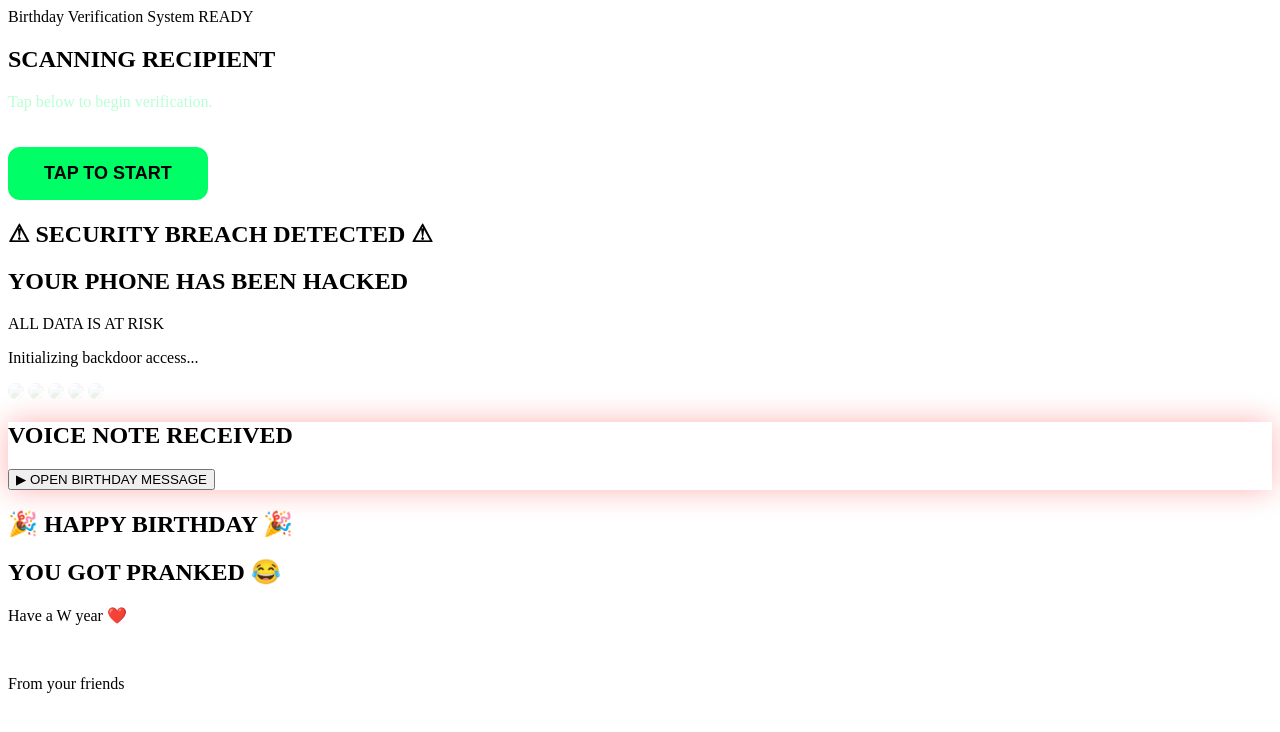
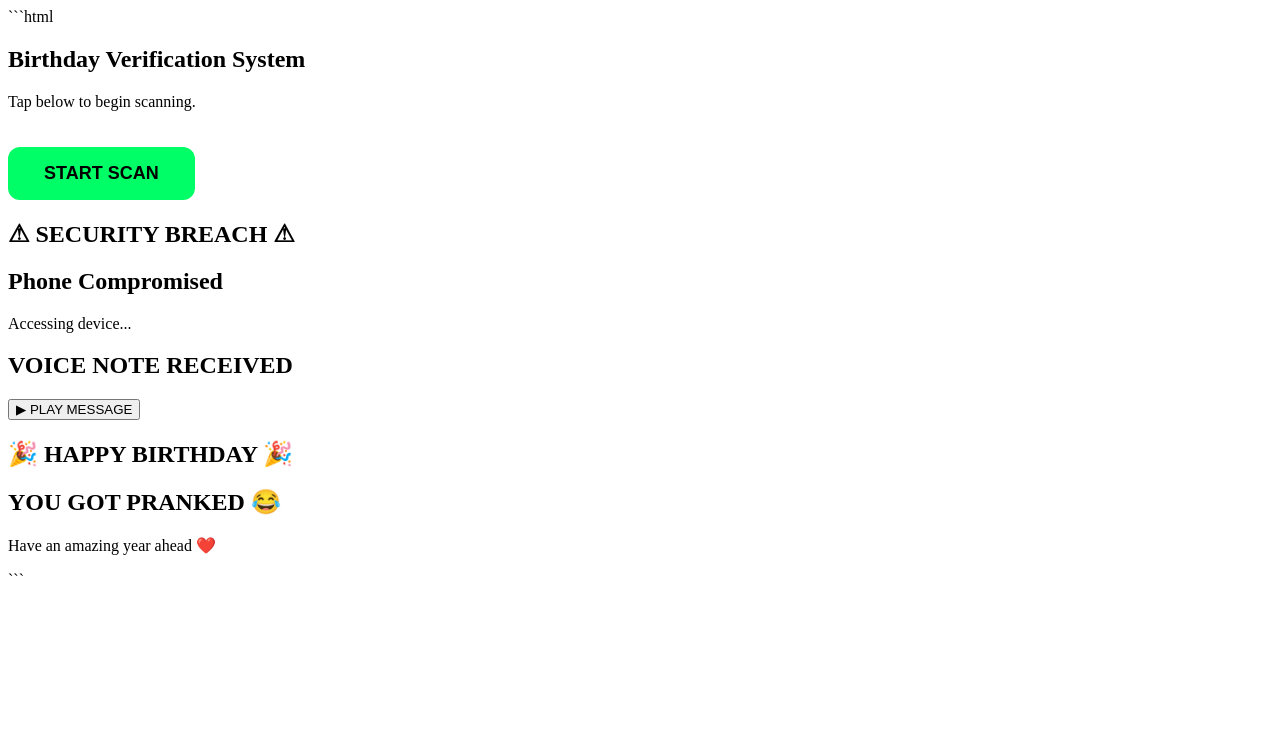
Before and after one commit to s40838308-ops/phone, a plain HTML site: page index.html in a window 1280 px wide. Drawn offline with Linux system fonts and the light colour scheme.

Commit message:
Update index.html

````diff
--- a/index.html
+++ b/index.html
@@ -1,98 +1,65 @@
+```html
 <!DOCTYPE html>
 <html lang="en">
 <head>
-
 <meta charset="UTF-8">
 <meta name="viewport" content="width=device-width, initial-scale=1.0">
-
-<meta name="theme-color" content="#000000">
-<meta name="apple-mobile-web-app-capable" content="yes">
-
-<title>Birthday Surprise</title>
+<title>Birthday Verification</title>
 
 <link rel="stylesheet" href="style.css">
-
 </head>
 <body>
 
-<!-- SCREEN 1 -->
-
 <section id="screen1" class="screen active">
 
-    <div class="scan-card">
+    <div class="card">
 
-        <div class="topbar">
-            <span>Birthday Verification System</span>
-            <span>READY</span>
+        <h1>Birthday Verification System</h1>
+
+        <p>Tap below to begin scanning.</p>
+
+        <button id="startBtn">
+            START SCAN
+        </button>
+
+        <div class="progress-bar">
+            <div id="scanBar"></div>
         </div>
 
-        <h1>SCANNING RECIPIENT</h1>
-
-        <div class="scanner">
-            <div class="fingerprint"></div>
-        </div>
-
-        <p>Tap below to begin verification.</p>
-
-        <button id="startBtn">
-            TAP TO START
-        </button>
-
-        <div class="progress-wrap">
-            <div id="scanProgress" class="progress"></div>
-        </div>
-
-        <div id="scanLogs" class="logs">
-        </div>
+        <div id="logs"></div>
 
     </div>
 
 </section>
 
-<!-- SCREEN 2 -->
-
 <section id="screen2" class="screen">
 
-    <div class="breach-card">
+    <div class="card red">
 
-        <h1>⚠ SECURITY BREACH DETECTED ⚠</h1>
+        <h1>⚠ SECURITY BREACH ⚠</h1>
 
-        <h2>YOUR PHONE HAS BEEN HACKED</h2>
+        <h2>Phone Compromised</h2>
 
-        <p>ALL DATA IS AT RISK</p>
-
-        <div class="progress-wrap red">
-            <div id="hackProgress" class="progress redfill"></div>
+        <div class="progress-bar">
+            <div id="hackBar"></div>
         </div>
 
-        <p id="hackStatus">
-            Initializing backdoor access...
+        <p id="hackText">
+            Accessing device...
         </p>
 
     </div>
 
 </section>
 
-<!-- SCREEN 3 -->
-
 <section id="screen3" class="screen">
 
-    <div class="chat-wall">
-
-        <img src="chat 1.jpeg" class="chat c1">
-        <img src="chat 3.jpeg" class="chat c2">
-        <img src="chat 7.jpeg" class="chat c3">
-        <img src="chat 8.jpeg" class="chat c4">
-        <img src="chat 10.jpeg" class="chat c5">
-
-    </div>
-
-    <div class="voice-card">
+    <div class="card">
 
         <h1>VOICE NOTE RECEIVED</h1>
 
         <button id="playBtn">
-            ▶ OPEN BIRTHDAY MESSAGE
+            ▶ PLAY MESSAGE
         </button>
 
         <audio id="voice" src="lol.mp4"></audio>
@@ -101,25 +68,15 @@
 
 </section>
 
-<!-- SCREEN 4 -->
-
 <section id="screen4" class="screen">
 
-    <div class="final-card">
+    <div class="card">
 
         <h1>🎉 HAPPY BIRTHDAY 🎉</h1>
 
         <h2>YOU GOT PRANKED 😂</h2>
 
-        <p>
-            Have a W year ❤️
-        </p>
-
-        <br>
-
-        <p>
-            From your friends
-        </p>
+        <p>Have an amazing year ahead ❤️</p>
 
     </div>
 
@@ -129,3 +86,4 @@
 
 </body>
 </html>
+```
````
